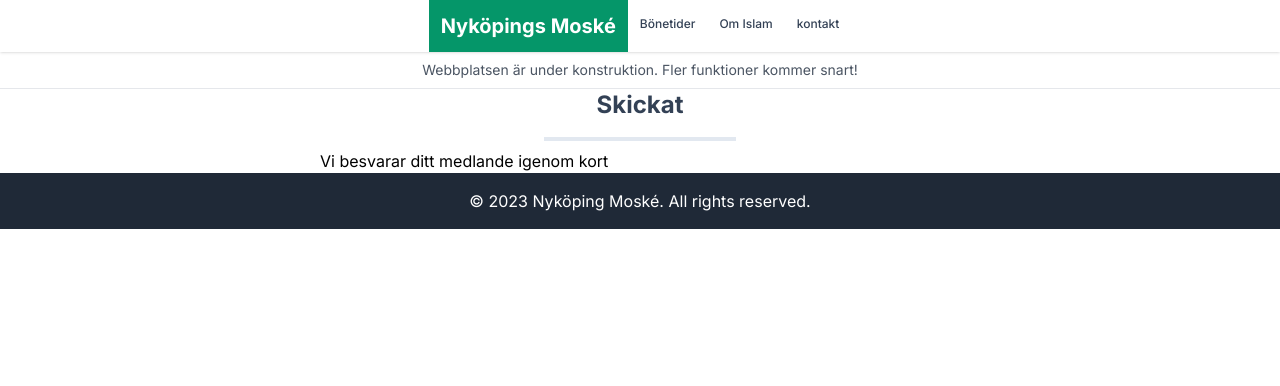
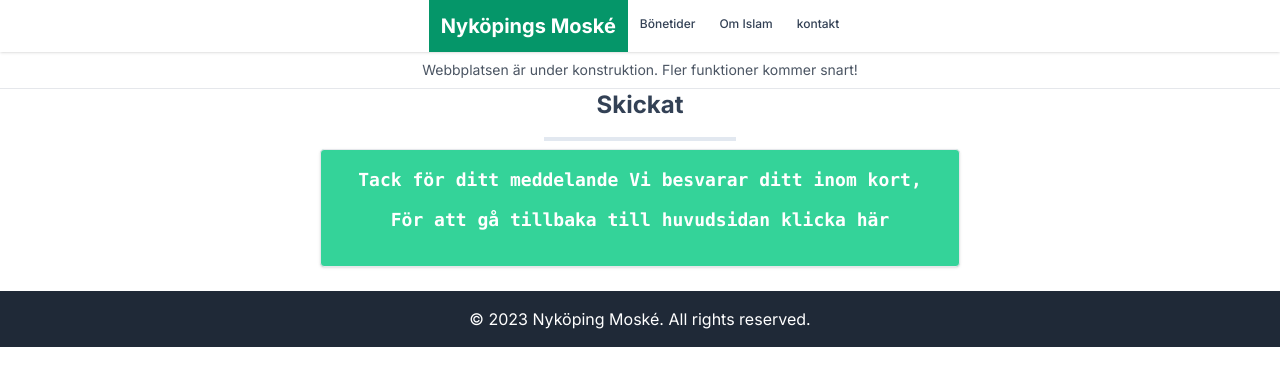
Before and after one commit to n4sser77/nextjs-moske, a Next.js app: page /success in a window 1280 px wide. Shown: the top 386 px of the page. Built offline with nearby package versions, Linux system fonts and the light colour scheme.

Commit message:
uppdate to sendEmail. and refactored some modules

```diff
--- a/app/api/book/route.ts
+++ b/app/api/book/route.ts
@@ -1,4 +1,5 @@
 import {NextResponse} from "next/server";
+import {sendEmail, sendEmailBook} from "@/utils/sendEmail";
 const fs = require('fs');
 const path = require('path');
 
@@ -6,7 +7,7 @@ export async function POST(request: any){
     const data = await request.json();
 
     //read db -json file
-        const filePath = path.resolve(process.cwd(),'app/data/bookings.json');
+     /*   const filePath = path.resolve(process.cwd(),'app/data/bookings.json');
 
         let bookings: any = [];
 
@@ -27,7 +28,9 @@ export async function POST(request: any){
 
         } catch (error) {
             console.error('Error writing this file', error);
-        }
+        } */
+
+        await sendEmailBook(data);
 
         return NextResponse.json({
             data: data,
--- a/app/api/contact/route.ts
+++ b/app/api/contact/route.ts
@@ -1,16 +1,16 @@
-import {NextResponse} from "next/server";
-import { sendEmail } from "./sendEmail";
+import { NextResponse } from "next/server";
+import { sendEmail } from "@/utils/sendEmail";
 const fs = require('fs');
 const path = require('path');
 
 
-export async function POST(request: any){
+export async function POST(request: any) {
 
     const data = await request.json();
 
 
     //read db -json file
-        const filePath = path.resolve(process.cwd(),'app/data/subbmision.json');
+    /* const filePath = path.resolve(process.cwd(), 'app/data/subbmision.json');
 
      let submissions: any = [];
 
@@ -21,15 +21,16 @@ export async function POST(request: any){
      } catch (error) {
          console.error("Error reading this file", error);
 
-        }
+     } */
 
 
     console.log(data, "data >>>");
     await sendEmail(data);
+
     // parse the json + add the new data + write in json file again
-        submissions.push(data);
+    // submissions.push((data));
 
-        try {
+    /* try {
          const newData = JSON.stringify(submissions, null, 2);
          fs.writeFileSync(filePath, newData, 'utf8');
 
@@ -37,7 +38,7 @@ export async function POST(request: any){
 
      } catch (error) {
          console.error('Error writing this file', error);
-        }
+     } */
 
     return NextResponse.json({
         data: data,
--- a/app/api/contact/sendEmail.ts
+++ /dev/null
@@ -1,27 +0,0 @@
-import nodemailer from 'nodemailer';
-
-const transporter = nodemailer.createTransport({
-    host: 'smtp.gmail.com',
-    port: 465,
-    secure: true,
-    auth: {
-        user: process.env.USER,
-        pass: process.env.PASS,
-    },
-});
-
-export async function sendEmail(data: any) {
-    // Convert the data object into a formatted string
-    const text = `
-        Name: ${data.name}
-        Email: ${data.email}
-        Message: ${data.message}
-    `;
-
-    const info = await transporter.sendMail({
-        from: 'Masjid contactForm',
-        to: 'nasserqahtan0@gmail.com',
-        subject: 'New message from masjid contactForm',
-        text: text, // Pass the formatted string here
-    });
-}
--- a/app/success/page.tsx
+++ b/app/success/page.tsx
@@ -1,4 +1,5 @@
 import ContactForm from "@/app/ui/components/ContactForm";
+import Link from "next/link";
 
 export default function Kontakt() {
     return (
@@ -12,9 +13,23 @@ export default function Kontakt() {
             <hr className="m-2 w-48 mx-auto
             border border-slate-200 border-2"
             />
-            <div className="mx-auto
-            w-10/12 lg:mx-auto sm:w-10/12 lg:mx-auto
-            sm:w-full lg:w-6/12"> Vi besvarar ditt medlande igenom kort</div>
+            <Link href="/">
+                <div className=" w-11/12 text-center mb-6 p-4
+             bg-emerald-400 border shadow rounded
+              text-white text-lg font-mono font-bold
+               lg:w-6/12 mx-auto
+               min-h-fit transition-all
+                hover:scale-105 hover:cursor-pointer
+
+             ">
+                    Tack för ditt meddelande
+                    Vi besvarar ditt inom kort,
+                    <h1 className="m-2 mt-1 p-2">
+                        För att gå tillbaka till huvudsidan klicka här
+                    </h1>
+                </div>
+            </Link>
+
 
         </>
 
--- a/app/ui/components/Calendar.tsx
+++ b/app/ui/components/Calendar.tsx
@@ -1,5 +1,5 @@
 import React, { useState } from 'react';
-
+import {months} from '@/utils/months';
 interface DateObject {
   selectedDay: number;
   currentMonth: number;
@@ -47,10 +47,7 @@ const changeMonth = (increment: number) => {
 };
 
 
-  const months = [
-    'Jan', 'Feb', 'Mar', 'Apr', 'Maj', 'Jun',
-    'Jul', 'August', 'Sep', 'Oct', 'Nov', 'Dec'
-  ];
+
 
   const getTotalDaysInMonth = (month: number, year: number) => {
     return new Date(year, month + 1, 0).getDate();
--- a/app/ui/components/ContactForm.tsx
+++ b/app/ui/components/ContactForm.tsx
@@ -13,7 +13,7 @@ export default function ContactForm() {
 
     const router = useRouter();
 
-    const handleChange = (e:any) => {
+    const handleChange = (e: any) => {
         setFormData({ ...formData, [e.target.name]: e.target.value });
     };
 
@@ -42,9 +42,10 @@ export default function ContactForm() {
             // Redirect to a success page or display a success message
             router.push('/success');
         } catch (error) {
+            // Handle error (e.g., display error message)
             console.error('Error submitting form:', error);
 
-        // Handle error (e.g., display error message)
+
         }
 
     };
--- /dev/null
+++ b/utils/months.ts
@@ -0,0 +1,4 @@
+export const months = [
+    'Jan', 'Feb', 'Mar', 'Apr', 'Maj', 'Jun',
+    'Jul', 'August', 'Sep', 'Oct', 'Nov', 'Dec'
+  ];
--- /dev/null
+++ b/utils/sendEmail.ts
@@ -0,0 +1,58 @@
+import nodemailer from 'nodemailer';
+import { months } from '@/utils/months';
+
+const transporter = nodemailer.createTransport({
+    host: 'smtp.gmail.com',
+    port: 465,
+    secure: true,
+    auth: {
+        user: process.env.EMAIL_USER,
+        pass: process.env.EMAIL_PASS,
+    },
+});
+
+export async function sendEmail(data: any) {
+
+    try{
+        const info = await transporter.sendMail({
+            from: 'Masjid contactForm <nasserqahtan0@gmail.com>',
+            to: 'nasserqahtan0@gmail.com',
+            subject: 'New message from masjid contactForm',
+            html: `<h1> ${data.name[0].toUpperCase() + data.name.slice(1)} </h1>
+                    Email: ${data.email} <br/><br/><hr/>
+                    <h2>Message: </h2>
+                     ${data.message}`,
+            //text: text, // Pass the formatted string here,
+
+        });
+
+        console.log('Email sent:', info.messageId);
+    } catch (error) {
+        console.error('Error sending email:', error);
+    }
+
+}
+
+export async function sendEmailBook(data: any) {
+
+    try{
+        const info = await transporter.sendMail({
+            from: 'Masjid contactForm <nasserqahtan0@gmail.com>',
+            to: 'nasserqahtan0@gmail.com',
+            subject: 'New message from masjid contactForm',
+            html: `<h1> ${data.name[0].toUpperCase() + data.name.slice(1)} </h1>
+                    Email: ${data.email}
+                    Phone Number: ${data.phoneNumber}
+                    <br/><br/><hr/>
+                    <h2>Booked on: </h2>
+                     <h3>${data.selectedSlot} - ${months[data.selectedDate.currentMonth]} ${data.selectedDate.selectedDay} ${data.selectedDate.currentYear}<h3/>`,
+            //text: text, // Pass the formatted string here,
+
+        });
+
+        console.log('Email sent:', info.messageId);
+    } catch (error) {
+        console.error('Error sending email:', error);
+    }
+
+}
```
Lines whose indentation alone changed are shown as unchanged.
